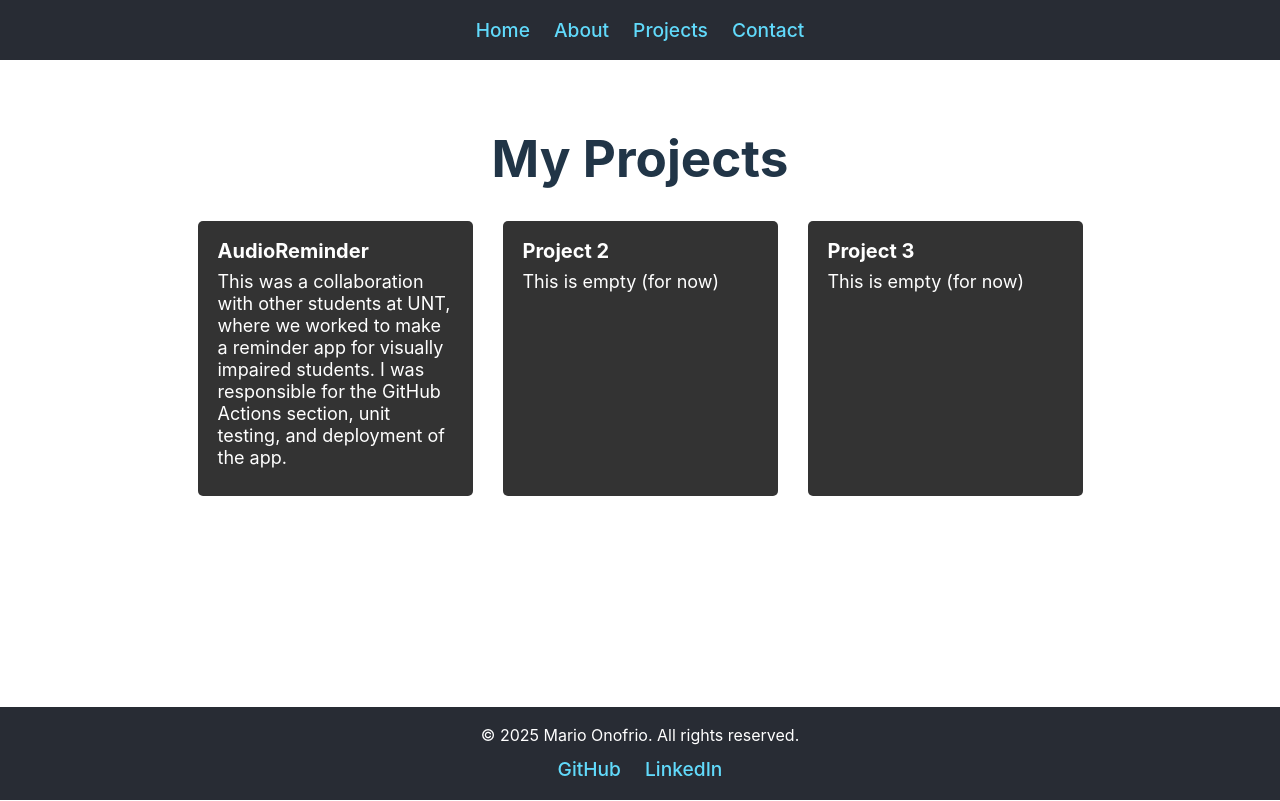
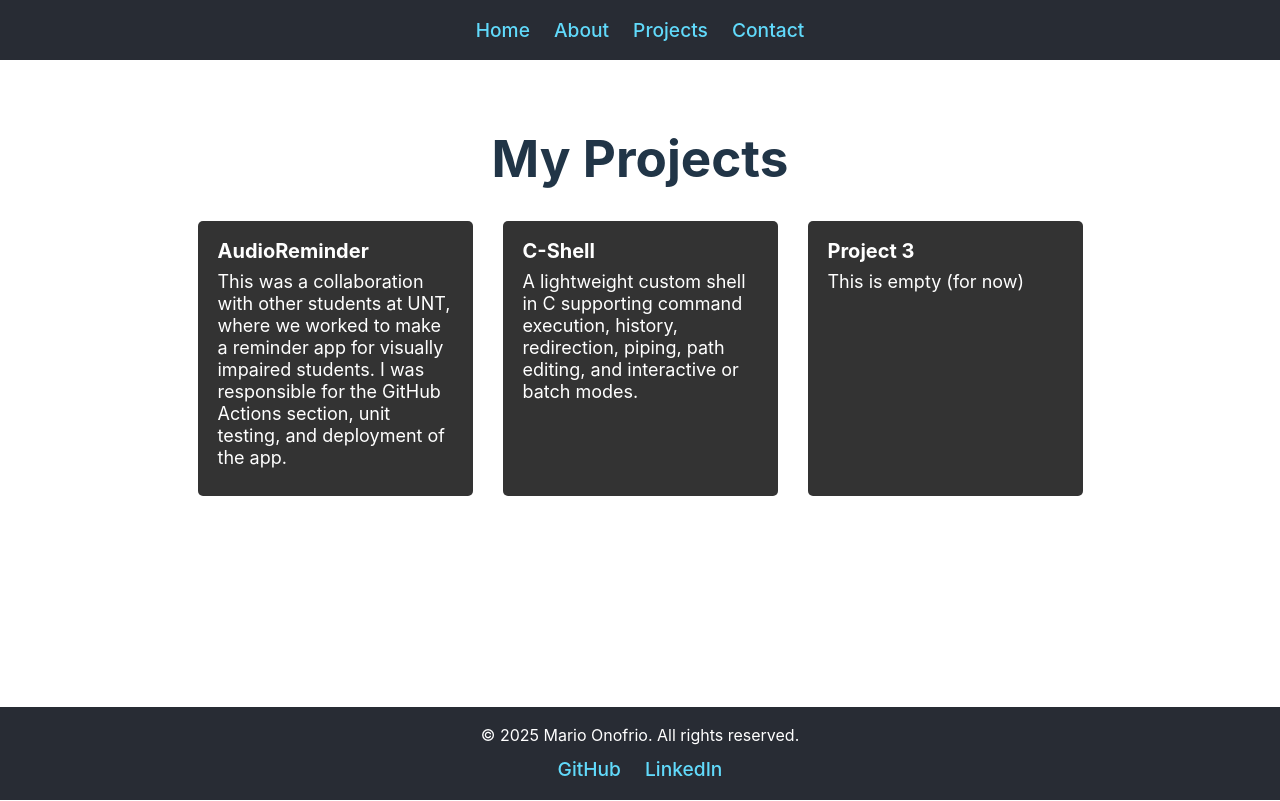
Before and after one commit to marioonofrio/Portfolio, a React (Vite) app: page /projects in a window 1280 px wide. Built offline with nearby package versions, Linux system fonts and the light colour scheme.

Commit message:
adds c-shell as well as adds readme file

```diff
--- a/src/pages/Projects.tsx
+++ b/src/pages/Projects.tsx
@@ -15,9 +15,9 @@ function Projects() {
                         I was responsible for the GitHub Actions section, unit testing, and deployment of the app.
                     </p>
                 </button>
-                <button onClick={() => handleProjectClick('Project 2')}>
-                    <h2>Project 2</h2>
-                    <p>This is empty (for now)</p>
+                <button onClick={() => handleProjectClick('https://github.com/marioonofrio/C-Shell')}>
+                    <h2>C-Shell</h2>
+                    <p>A lightweight custom shell in C supporting command execution, history, redirection, piping, path editing, and interactive or batch modes.</p>
                 </button>
                 <button onClick={() => handleProjectClick('Project 3')}>
                     <h2>Project 3</h2>
```
Also changed, not shown: 1 other file (tests, documents, lock files or other folders).
